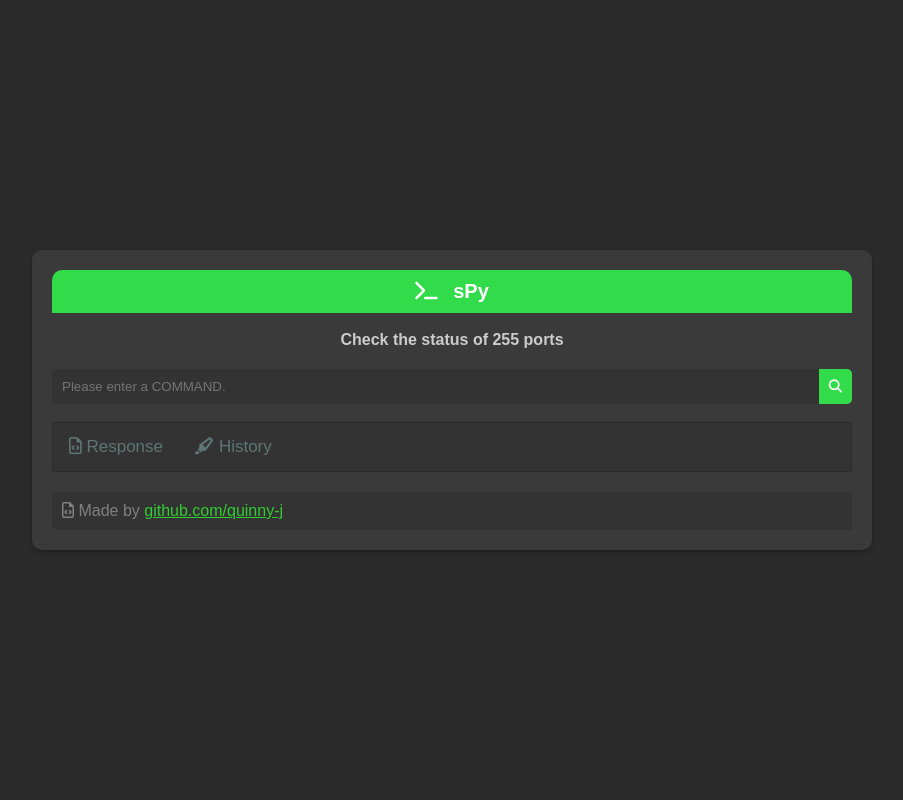
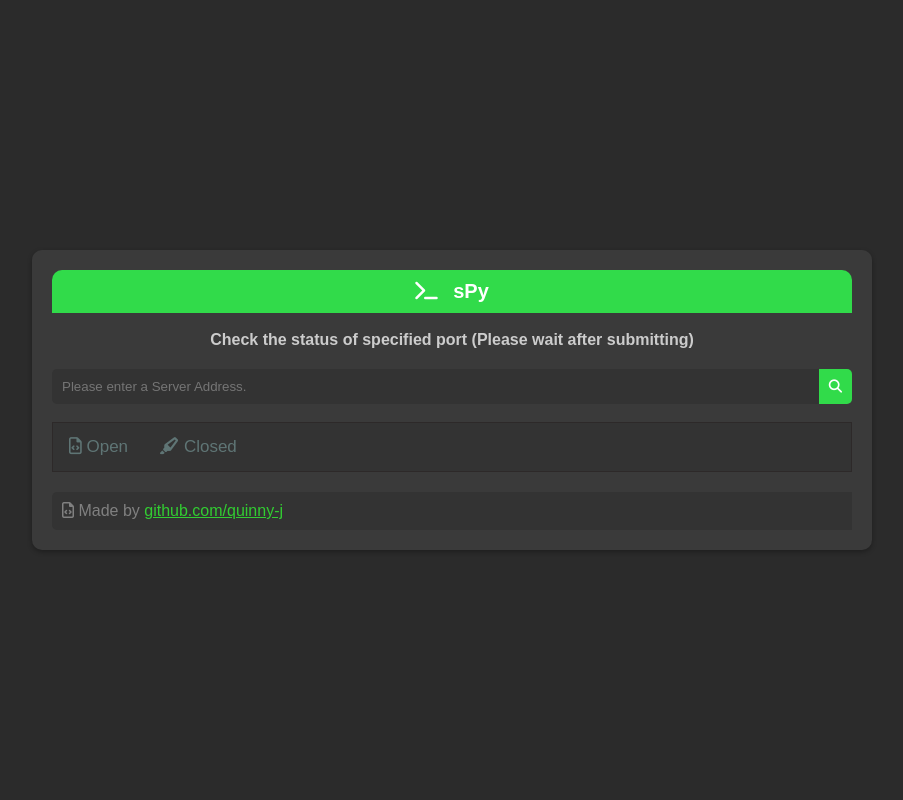
Before and after one commit to Quinny-J/sPy, a Flask app: template templates/index.html in a window 1280 px wide. Shown: the whole page, without its empty margins (188-1091 px from the left). Run offline with Flask 3, Linux system fonts and the light colour scheme; the template is opened without the code that fills it: most values are stand-ins (such as "Sample title", 1, 10 or a date in 2020).

Commit message:
first commit

```diff
--- a/app.py
+++ b/app.py
@@ -6,13 +6,16 @@
 # Flask - https://flask.palletsprojects.com/en/3.0.x/
 # Socket - https://docs.python.org/3/library/socket.html
 
+from concurrent.futures import ProcessPoolExecutor
 import socket
 import subprocess
 import sys
 import util
+import pscan
 from flask import Flask, request, render_template
 
 app = Flask(__name__)
+sanz = pscan.pscan
 
 
 # main
@@ -20,3 +23,16 @@ app = Flask(__name__)
 def do_index():
     print(f"{util.statusMsg.OK} sPy running"); # ignore
     return render_template('index.html', sys_uptime='yo')
+
+@app.route("/spy-api/", methods=['POST', 'GET'])
+def do_scan_queue():
+    # Basic error handling fixes a web error you get when throttling
+    try:
+        # Get request data
+        server_data = request.form.get('server_address')
+        # Split the data 0.0.0.0:80 becomes two items
+        server_data_splt = server_data.split(":")
+        # Call my function and return result
+        return render_template('index.html', sPy_response=sanz.do_sing_scan(server_data_splt[0], server_data_splt[1]))
+    except:
+            return "An exception occurred"
--- a/templates/index.html
+++ b/templates/index.html
@@ -3,7 +3,7 @@
   <link rel="stylesheet" href="../static/styles/style.css">
   <link rel="stylesheet" href="https://cdnjs.cloudflare.com/ajax/libs/font-awesome/6.5.2/css/all.min.css" integrity="sha512-SnH5WK+bZxgPHs44uWIX+LLJAJ9/2PkPKZ5QiAj6Ta86w+fsb2TkcmfRyVX3pBnMFcV7oQPJkl9QevSCWr3W6A==" crossorigin="anonymous" referrerpolicy="no-referrer" />
 </head>
-<title>sPy --- Check the status of 255 ports</title>
+<title>sPy --- Check the status of specified port</title>
 <div class="box-container">
   <div class="box">
     <div class="steamy-box">
@@ -12,11 +12,11 @@
     </div>
     <br>
     <div class="box-header">
-      <h2>Check the status of 255 ports</h2>
+      <h2>Check the status of specified port (Please wait after submitting)</h2>
     </div>
 
-    <form id="steamy-form" action="/sh/" method="post" class="input-group">
-      <input id="steamy-input" name="cus_command" type="text" placeholder="Please enter a COMMAND.">
+    <form id="steamy-form" action="/spy-api/" method="post" class="input-group">
+      <input id="steamy-input" name="server_address" type="text" placeholder="Please enter a Server Address.">
       <button type="submit" id="send-button">
         <i class="fas fa-search"></i>
       </button>
@@ -24,14 +24,14 @@
     <br>
 
     <div class="displayTab">
-      <button class="displayTablinks" onclick="displayType(event, 'Response')"><i class="fa-regular fa-file-code"></i> Response</button>
-      <button class="displayTablinks" onclick="displayType(event, 'History')"><i class="fa-solid fa-highlighter"></i> History</button>
+      <button class="displayTablinks" onclick="displayType(event, 'Response')"><i class="fa-regular fa-file-code"></i> Open</button>
+      <button class="displayTablinks" onclick="displayType(event, 'History')"><i class="fa-solid fa-highlighter"></i> Closed</button>
     </div>
 
     <div id="Response" class="displayTabcontent">
     <div class="box-content">
       <div class="response-box">
-        <ul id="response-data">{{ response_data }} </ul>
+        <ul id="response-data">{{ sPy_response }} </ul>
       </div>
     </div>
     </div>
@@ -39,7 +39,9 @@
     <div id="History" class="displayTabcontent">
       <div class="box-content">
         <div class="response-box">
-          <ul id="response-data">Command Ran : {{ command_user }} </ul>
+          {%- for i in closed_ports %}
+          <ul id="response-data">{{ i }} </ul>
+          {%- endfor %}
       </div>
       </div>
       </div>
```
Also changed, not shown: pscan.py (+49 -6 lines), README.md.
